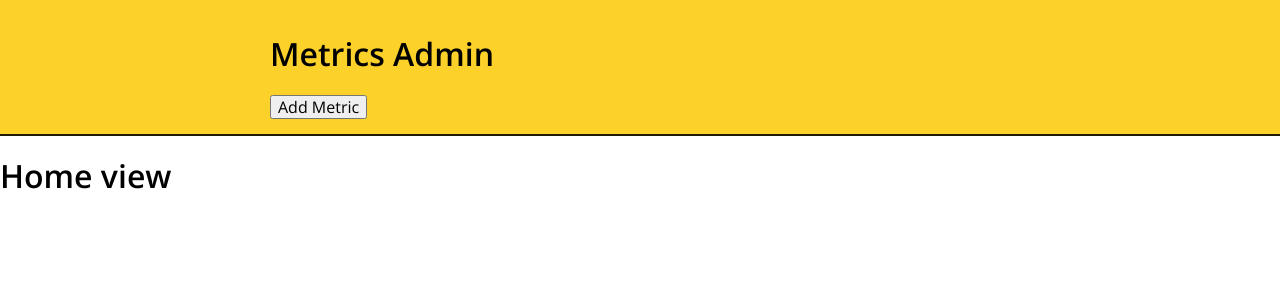
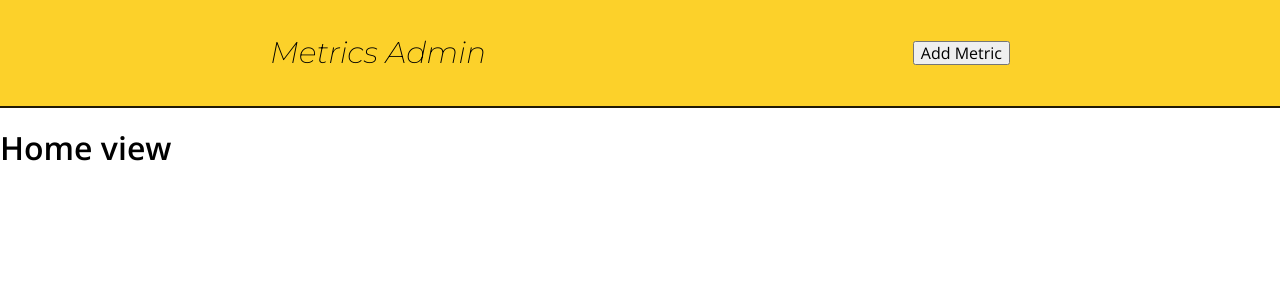
Before and after one commit to angelo-martinez/metrics-api-front-end, a React (Create React App) app: page / in a window 1280 px wide. Shown: the top 300 px of the page. Built offline with nearby package versions, Linux system fonts and the light colour scheme; no server answers.

Commit message:
finished navbar

```diff
--- a/src/components/NavBar/index.js
+++ b/src/components/NavBar/index.js
@@ -1,12 +1,14 @@
 import Wrapper from '../Wrapper';
-import { bar } from './styles.module.css';
+import { bar, title, row } from './styles.module.css';
 
 const NavBar = () => {
   return (
     <nav className={bar}>
       <Wrapper>
-        <h1 className='title'>Metrics Admin</h1>
-        <button className='btn'>Add Metric</button>
+        <div className={row}>
+          <h1 className={title}>Metrics Admin</h1>
+          <button className='btn'>Add Metric</button>
+        </div>
       </Wrapper>
     </nav>
   );
--- a/src/components/NavBar/styles.module.css
+++ b/src/components/NavBar/styles.module.css
@@ -4,3 +4,17 @@
   padding-top: 15px;
   padding-bottom: 15px;
 }
+
+.title {
+  font-family: 'Montserrat', sans-serif;
+  font-style: italic;
+  font-weight: 200;
+  font-size: 30px;
+  line-height: 1.2;
+}
+
+.row {
+  display: flex;
+  justify-content: space-between;
+  align-items: center;
+}
--- a/src/css/index.css
+++ b/src/css/index.css
@@ -1,2 +1,2 @@
-@import url('https://fonts.googleapis.com/css2?family=Montserrat:ital,wght@1,100&family=Open+Sans:wght@400;600&display=swap');
+@import url('https://fonts.googleapis.com/css2?family=Montserrat:ital,wght@1,200&family=Open+Sans:wght@400;600&display=swap');
 @import 'base.css';
```
